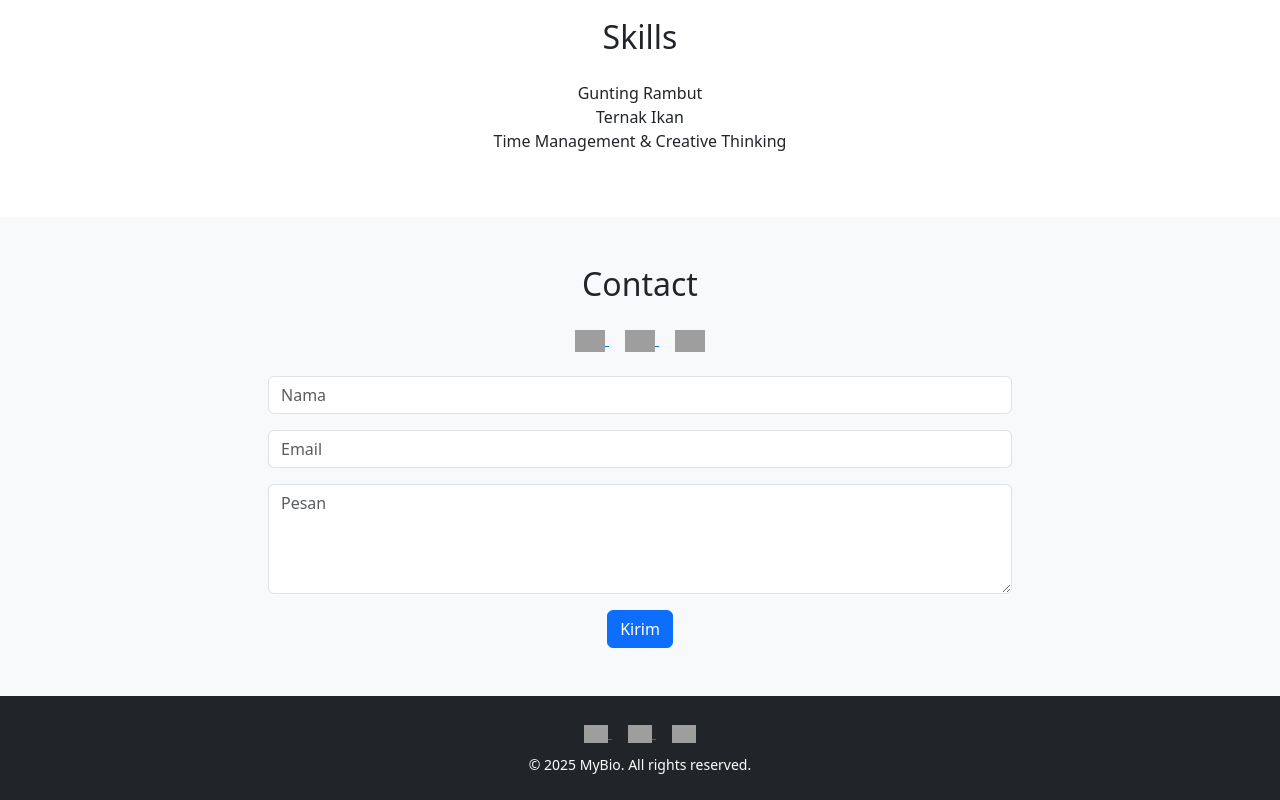
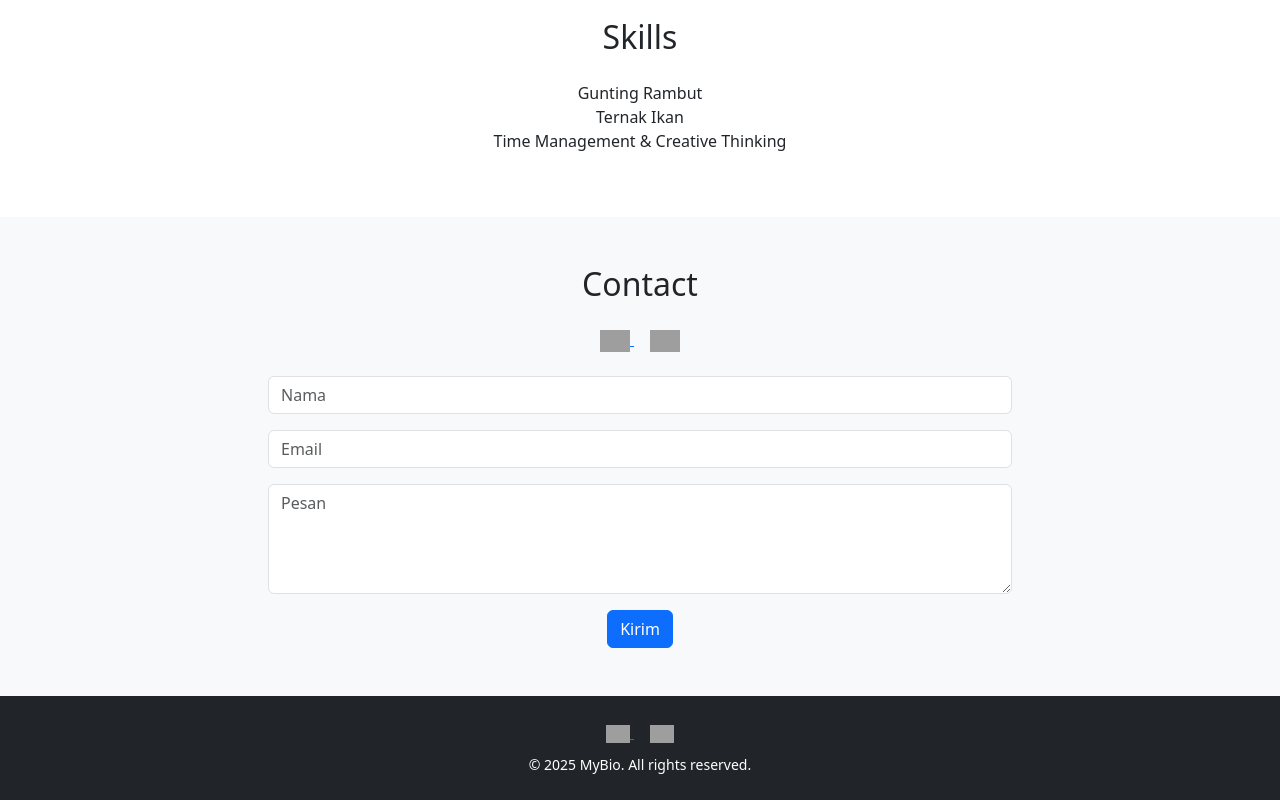
Before and after one commit to Kndykal25/Website-UAS, a plain HTML site: page index.html in a window 1280 px wide. Shown: the part 1549-2349 px from the top of the page. Drawn offline with nearby package versions, Linux system fonts and the light colour scheme; grey boxes are pictures that could not be loaded.

Commit message:
Update index.html

```diff
--- a/index.html
+++ b/index.html
@@ -211,16 +211,7 @@
               width="30"
             />
           </a>
-          <a
-            href="mailto:kndykal@gmail.com"
-            class="mx-2"
-          >
-            <img
-              src="https://cdn-icons-png.flaticon.com/512/732/732200.png"
-              alt="Email"
-              width="30"
-            />
-          </a>
+
         </div>
 
         <form
@@ -287,16 +278,7 @@
             width="24"
           />
         </a>
-        <a
-          href="mailto:kndykal@gmail.com"
-          class="mx-2"
-        >
-          <img
-            src="https://cdn-icons-png.flaticon.com/512/732/732200.png"
-            alt="Email"
-            width="24"
-          />
-        </a>
+
       </div>
       <small>© 2025 MyBio. All rights reserved.</small>
     </footer>
```
